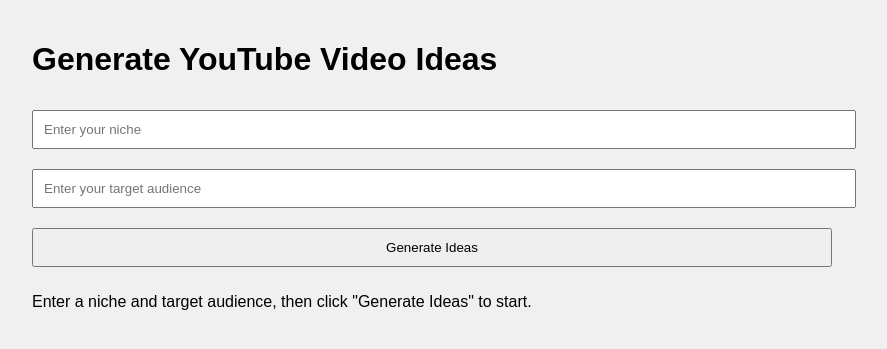
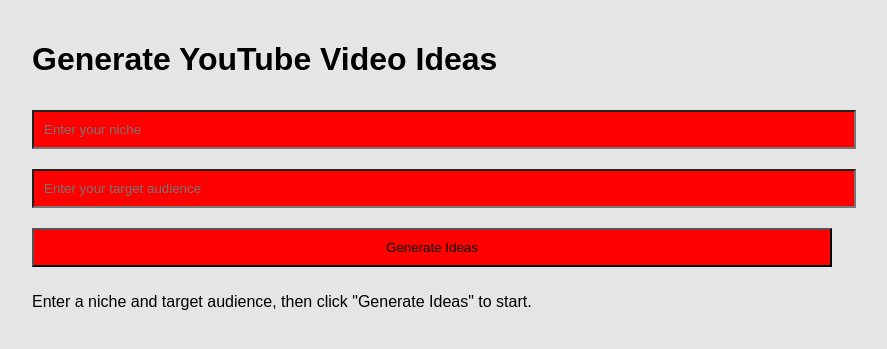
Before and after one commit to jackforgothispassword/AI-Content-Calendar, a Flask app: page / in a window 1280 px wide. Shown: the top 349 px of the page, without its empty margins (208-1095 px from the left). Run offline with Flask 3, Linux system fonts and the light colour scheme.

Commit message:
Update index.html

```diff
--- a/templates/index.html
+++ b/templates/index.html
@@ -9,12 +9,13 @@
             max-width: 800px;
             margin: auto;
             padding: 20px;
-            background-color: #f0f0f0; /* Light gray background */
+            background-color: #e5e5e5; /* YT Light gray background */
         }
         input[type="text"], input[type="submit"] {
             padding: 10px;
             margin: 10px 0;
             width: 100%;
+            background-color: #ff0000; /* YT red background */
         }
         ol {
             padding-left: 20px;
```
